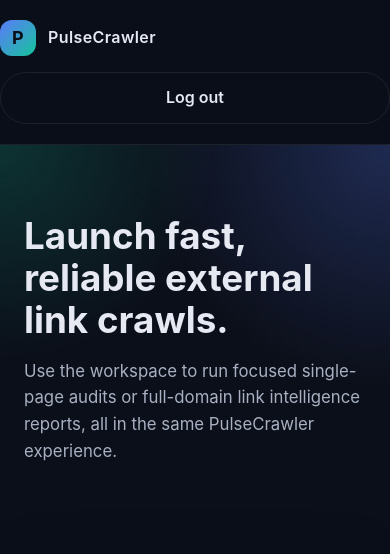
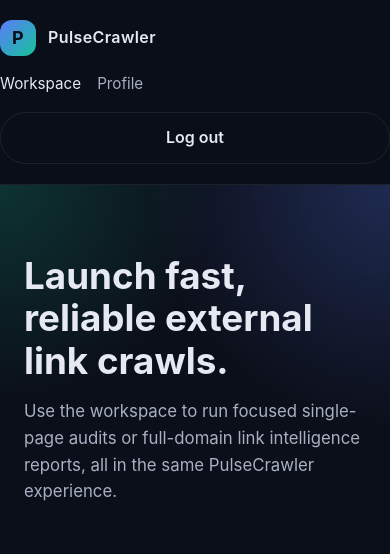
Before and after one commit to samiralibabic/crawlers, a Flask app: page /index in a window 390 px wide. Shown: the top 554 px of the page. Run offline with Flask 2, Linux system fonts and the light colour scheme; the visitor is signed in with stand-in values (Sample User, id 1).

Commit message:
Show navigation links on mobile

```diff
--- a/static/app.css
+++ b/static/app.css
@@ -256,8 +256,15 @@
 }
 
 @media (max-width: 768px) {
+  .nav {
+    flex-wrap: wrap;
+  }
+
   .nav-links {
-    display: none;
+    display: flex;
+    flex-wrap: wrap;
+    width: 100%;
+    gap: 16px;
   }
 
   .app-hero {
@@ -266,10 +273,6 @@
 }
 
 @media (max-width: 640px) {
-  .nav {
-    flex-wrap: wrap;
-  }
-
   .nav-cta {
     width: 100%;
   }
```
